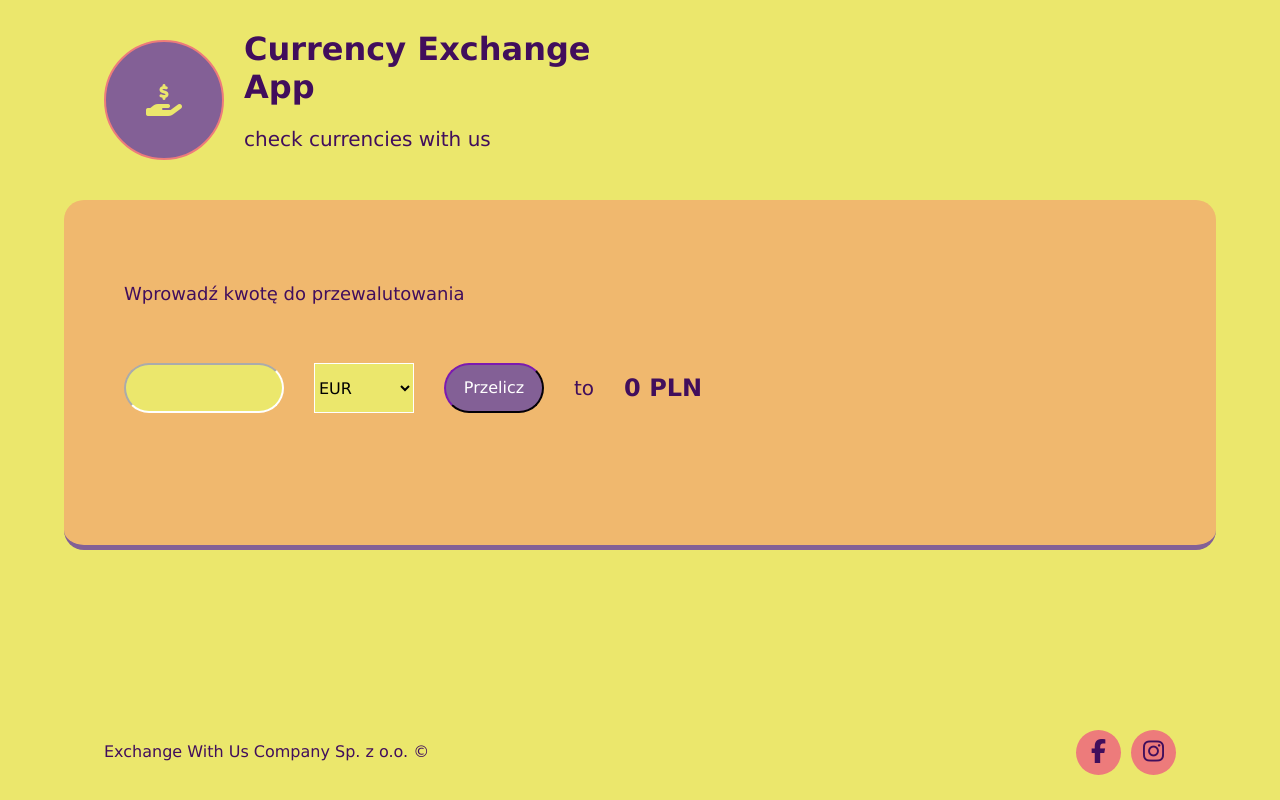
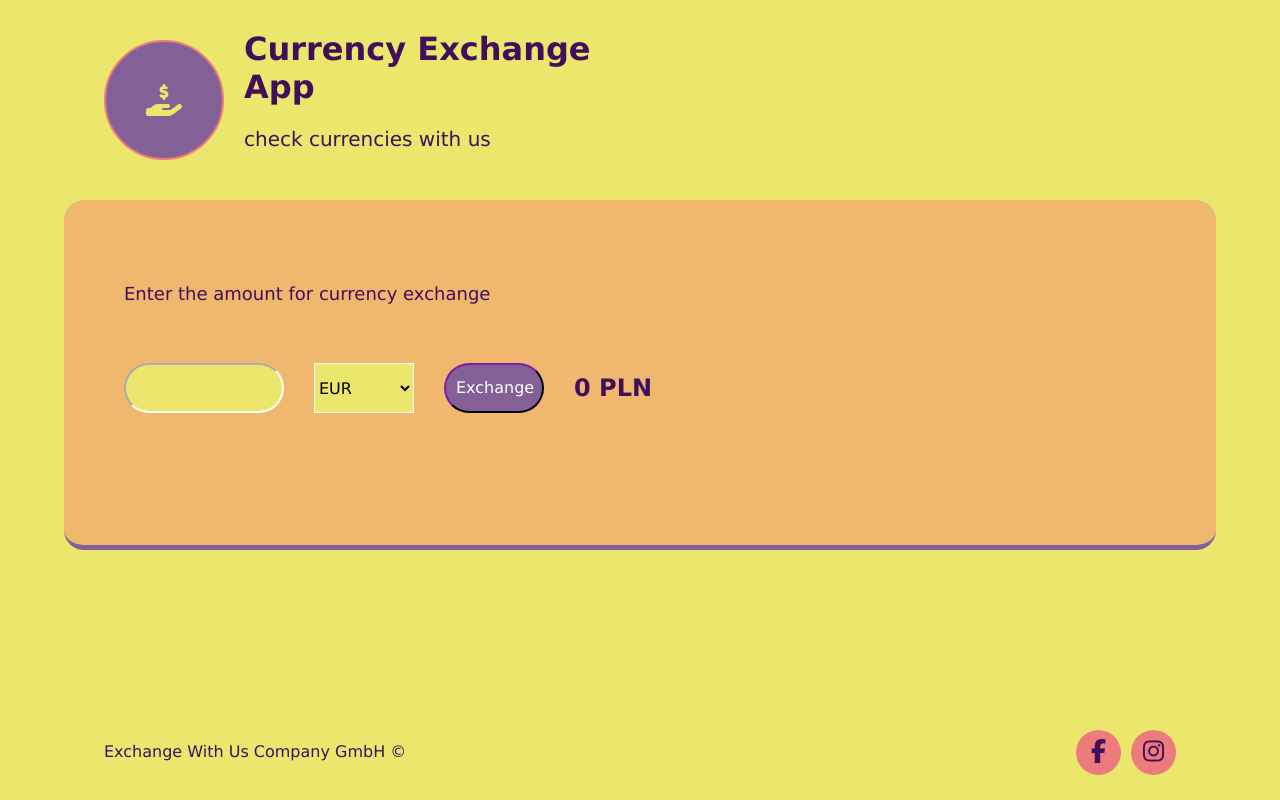
Before and after one commit to KkarolaS/React_Currency_Echanger, a React (Create React App) app: page / in a window 1280 px wide. Built offline with nearby package versions, Linux system fonts and the light colour scheme.

Commit message:
translate to english all text

```diff
--- a/src/components/Footer/Footer.js
+++ b/src/components/Footer/Footer.js
@@ -4,9 +4,7 @@ import classes from "./Footer.module.css";
 const Footer = () => {
   return (
     <footer className={classes.appFooter}>
-      <p className={classes.companyName}>
-        Exchange With Us Company Sp. z o.o. ©
-      </p>
+      <p className={classes.companyName}>Exchange With Us Company GmbH ©</p>
       <div className={classes.fbInstaLogoContainer}>
         <Button classPageName={"fa-brands fa-facebook-f fa-xl"} />
         <Button classPageName={"fa-brands fa-instagram fa-xl"} />
--- a/src/components/Main/ConverterForm/ConverterForm.js
+++ b/src/components/Main/ConverterForm/ConverterForm.js
@@ -7,7 +7,7 @@ import classes from "./ConverterForm.module.css";
 
 const ConverterForm = () => {
   const [result, setResult] = useState(0);
-  const [error, setError] = useState("Wprowadź kwotę do przewalutowania");
+  const [error, setError] = useState("Enter the amount for currency exchange");
   const [isLoading, setIsLoading] = useState(false);
   const [isError, setIsError] = useState(false);
 
@@ -21,7 +21,7 @@ const ConverterForm = () => {
 
   const getError = (error) => {
     setError(error);
-    if (error !== "Wprowadź kwotę do przewalutowania") {
+    if (error !== "Enter the amount for currency exchange") {
       setIsError(true);
     } else {
       setIsError(false);
--- a/src/components/Main/ConverterForm/DisplayCalculation/DisplayCalculation.js
+++ b/src/components/Main/ConverterForm/DisplayCalculation/DisplayCalculation.js
@@ -3,7 +3,6 @@ import classes from "./DisplayCalculation.module.css";
 const DisplayCalculation = ({ exchangeResult = 0 }) => {
   return (
     <>
-      <p className={classes.text}>to</p>
       <p
         id="currency-value"
         data-test="currency-value"
--- a/src/components/Main/ConverterForm/DisplayCalculation/DisplayCalculation.module.css
+++ b/src/components/Main/ConverterForm/DisplayCalculation/DisplayCalculation.module.css
@@ -1,17 +1,5 @@
-.text {
-  font-size: 16px;
-  font-weight: 200;
-  margin: 0;
-}
-
 .textAmount {
   font-size: 24px;
   font-weight: 900;
   margin: 0;
 }
-
-@media screen and (min-width: 992px) {
-  .text {
-    font-size: 20px;
-  }
-}
--- a/src/components/Main/ConverterForm/Form/Form.js
+++ b/src/components/Main/ConverterForm/Form/Form.js
@@ -17,18 +17,18 @@ const Form = ({ handleResult, handleError, handleLoader }) => {
           handleError("");
         } else {
           handleResult(newNumber, 0);
-          handleError("Błąd serwera. Spróbuj ponownie później");
+          handleError("Server error. Please try again later");
         }
       } catch {
-        handleError("Błąd serwera. Spróbuj ponownie później");
+        handleError("Server error. Please try again later");
       } finally {
         handleLoader(false);
       }
     } else if (newNumber) {
-      handleError("Podaj kwotę większą niż 0!");
+      handleError("Enter an amount greater than 0!");
       handleResult(newNumber, 0);
     } else {
-      handleError("Wprowadź kwotę do przewalutowania");
+      handleError("Enter the amount for currency exchange");
       handleResult(newNumber, 0);
     }
   };
@@ -50,7 +50,7 @@ const Form = ({ handleResult, handleError, handleLoader }) => {
         name={"click"}
         typeName={"submit"}
         className={classes.exchangeBtn}
-        value={"Przelicz"}
+        value={"Exchange"}
       />
     </form>
   );
```
